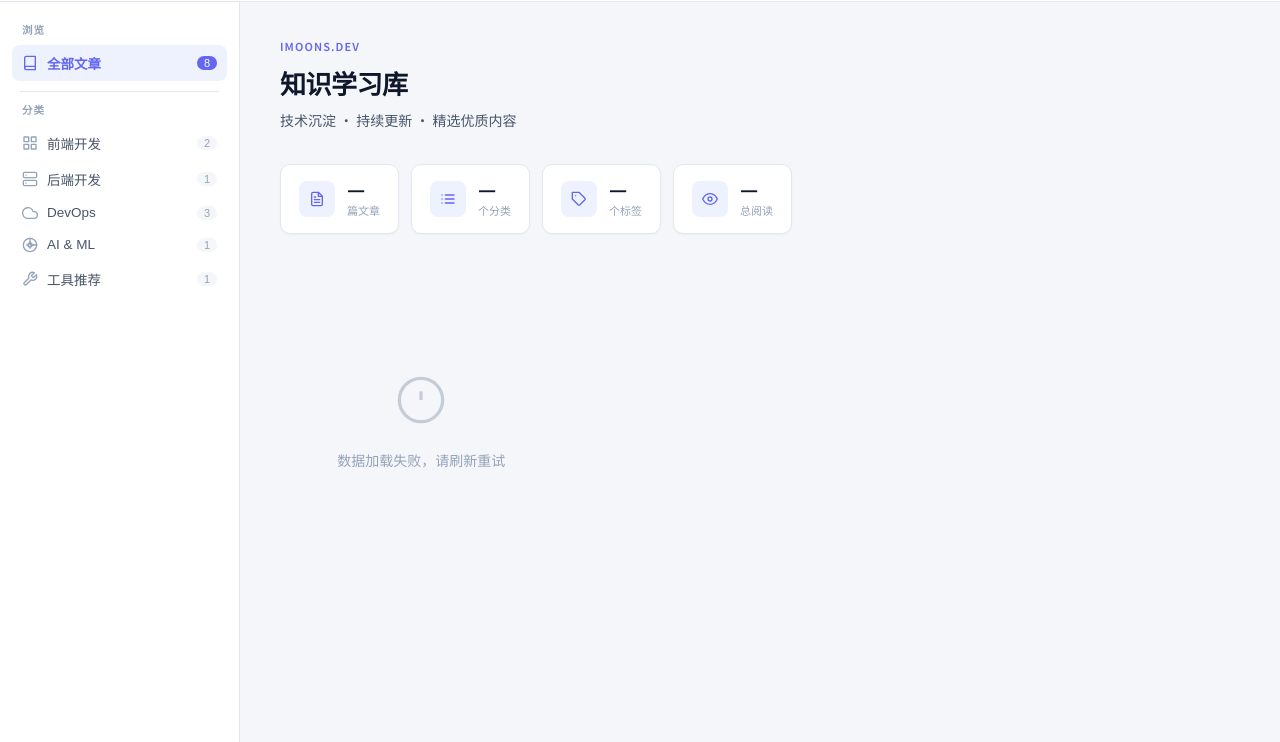
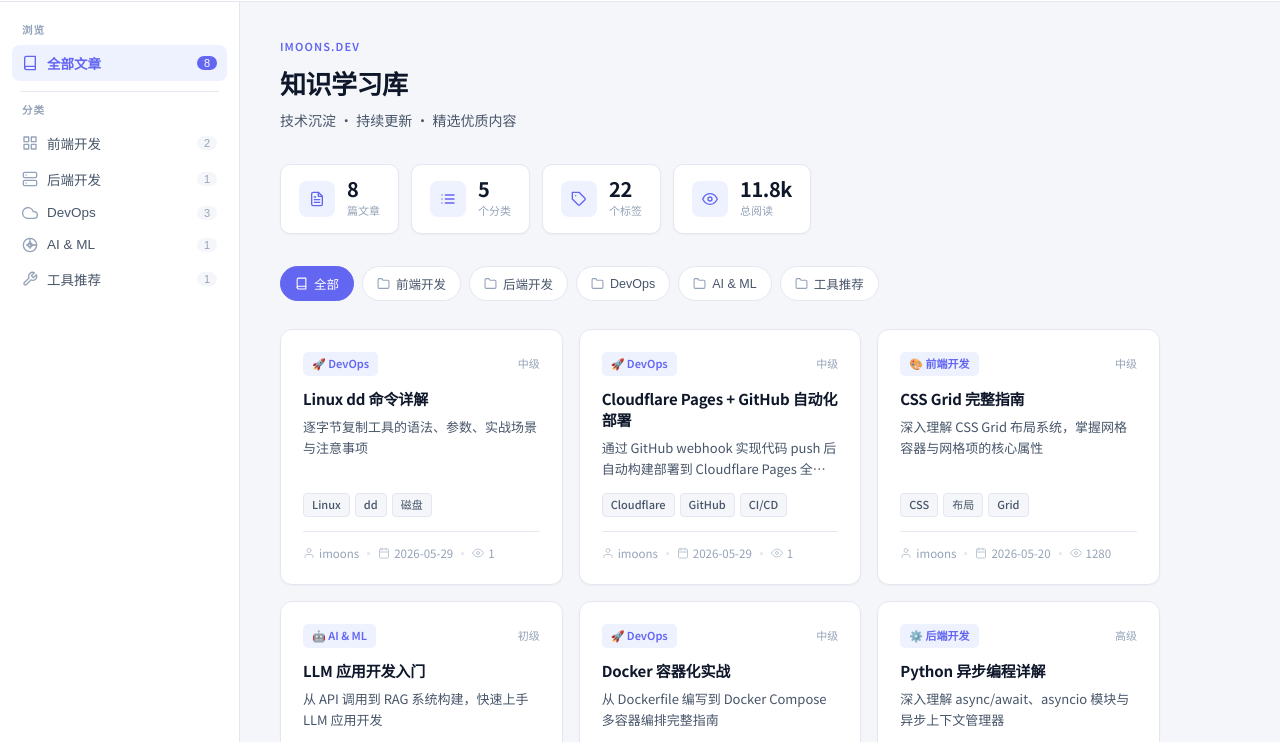
Before and after one commit to iiiiber/kb-imoons, a plain HTML site: page index.html in a window 1280 px wide. Shown: the part 58-800 px from the top of the page. Drawn offline with Linux system fonts and the light colour scheme.

Commit message:
fix: iconMap 全局变量，修复 renderPills 报错

```diff
--- a/index.html
+++ b/index.html
@@ -843,6 +843,7 @@ body {
 
 <script>
 // ── State ──
+let iconMap = {};
 let allData = { categories: [], articles: [] };
 let activeCat = 'all';
 
@@ -873,7 +874,6 @@ function renderSidebar() {
   const catCount = {};
   allData.articles.forEach(a => { catCount[a.category] = (catCount[a.category] || 0) + 1; });
 
-  const iconMap = { frontend: gridIcon, backend: serverIcon, devops: cloudIcon, ai: aiIcon, tools: toolIcon };
   const icons = { frontend: gridIcon, backend: serverIcon, devops: cloudIcon, ai: aiIcon, tools: toolIcon };
 
   allData.categories.sort((a,b) => a.order - b.order).forEach(cat => {
```
